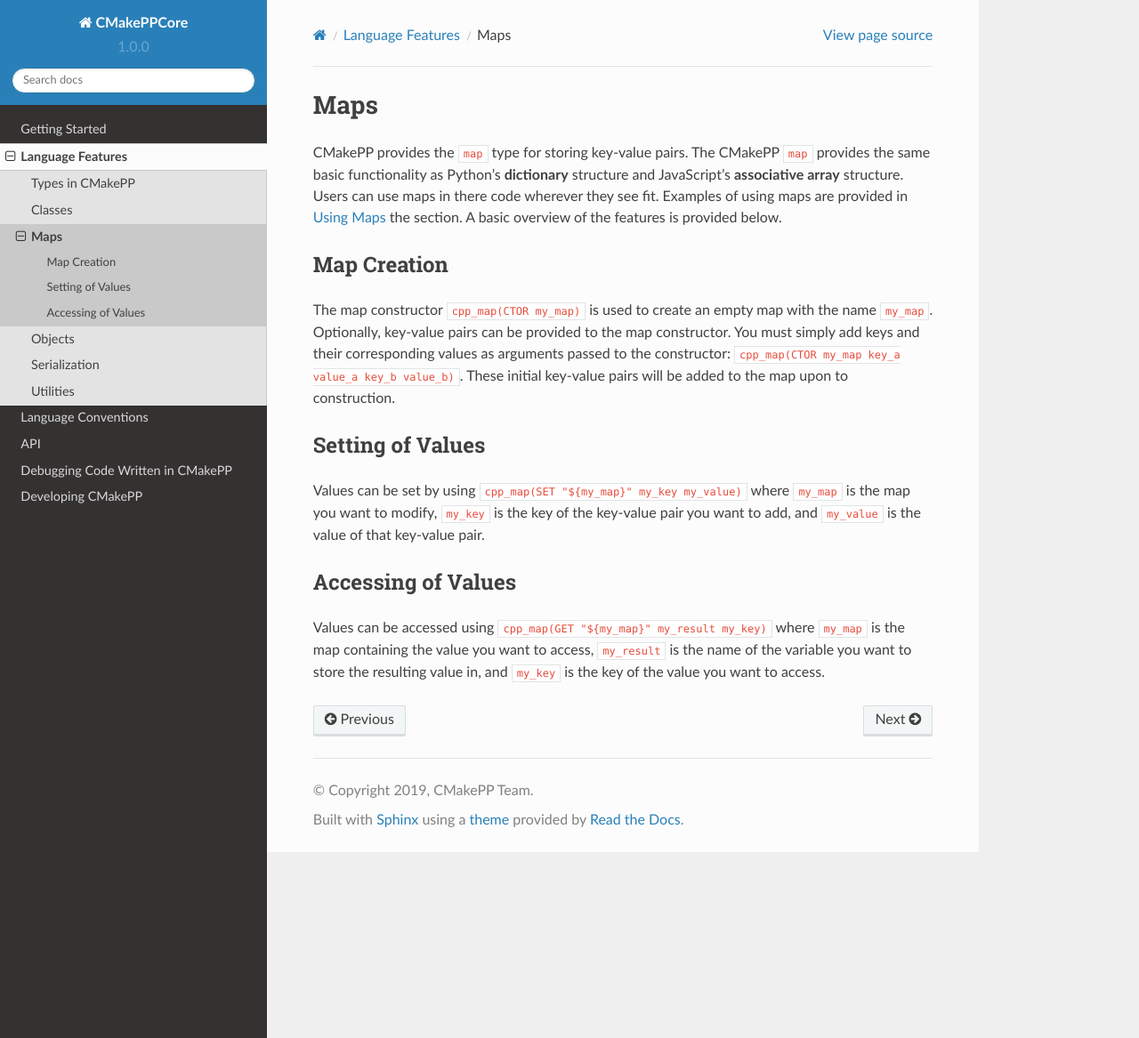
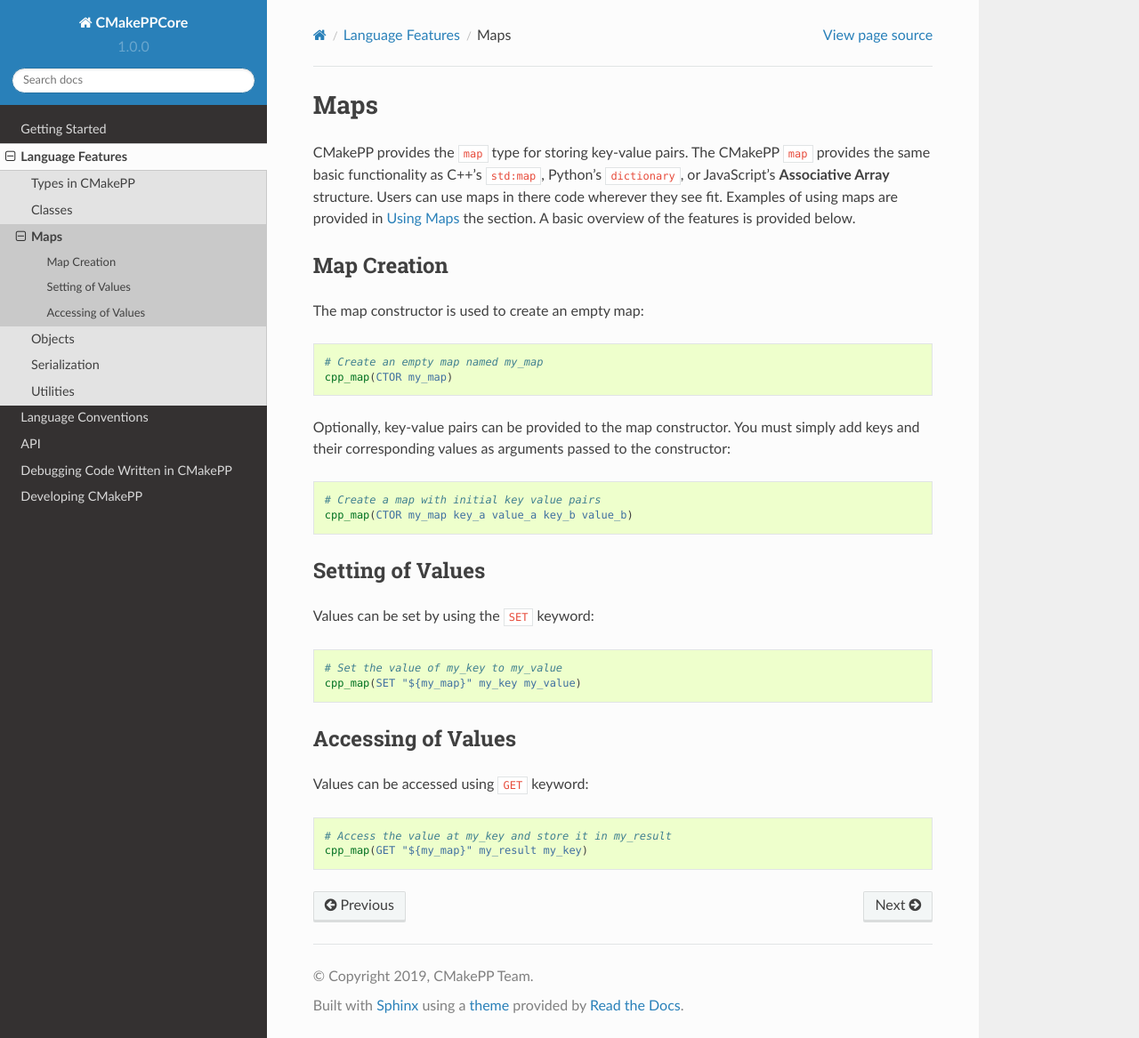
Before and after one commit to CMakePP/CMakePPLang, a Sphinx documentation site: the page built from docs/source/features/maps.rst, in a window 1280 px wide and 1167 px high. Shown: the whole window at 89% size. Built offline with Sphinx 7.4.7 and the Read the Docs theme 2.0.0, drawn with Linux system fonts in a browser that asks for light colours.

Commit message:
update map feature overview to use code snippets

```diff
--- a/docs/source/features/maps.rst
+++ b/docs/source/features/maps.rst
@@ -3,33 +3,47 @@ Maps
 ****
 
 CMakePP provides the ``map`` type for storing key-value pairs. The CMakePP
-``map`` provides the same basic functionality as Python's **dictionary**
-structure and JavaScript's **associative array** structure. Users can use maps
-in there code wherever they see fit. Examples of using maps are provided in
+``map`` provides the same basic functionality as C++'s ``std:map``, Python's
+``dictionary``, or JavaScript's **Associative Array** structure. Users can use
+maps in there code wherever they see fit. Examples of using maps are provided in
 :ref:`using-maps` the section. A basic overview of the features is provided
 below.
 
 Map Creation
 ============
 
-The map constructor ``cpp_map(CTOR my_map)`` is used to create an empty map with
-the name ``my_map``. Optionally, key-value pairs can be provided to the map
-constructor. You must simply add keys and their corresponding values as
-arguments passed to the constructor:
-``cpp_map(CTOR my_map key_a value_a key_b value_b)``. These initial key-value
-pairs will be added to the map upon to construction.
+The map constructor is used to create an empty map:
+
+.. code-block:: cmake
+
+  # Create an empty map named my_map
+  cpp_map(CTOR my_map)
+
+Optionally, key-value pairs can be provided to the map constructor. You must
+simply add keys and their corresponding values as arguments passed to the
+constructor:
+
+.. code-block:: cmake
+
+  # Create a map with initial key value pairs
+  cpp_map(CTOR my_map key_a value_a key_b value_b)
 
 Setting of Values
 =================
 
-Values can be set by using ``cpp_map(SET "${my_map}" my_key my_value)`` where
-``my_map`` is the map you want to modify, ``my_key`` is the key of the key-value
-pair you want to add, and ``my_value`` is the value of that key-value pair.
+Values can be set by using the ``SET`` keyword:
+
+.. code-block:: cmake
+
+    # Set the value of my_key to my_value
+    cpp_map(SET "${my_map}" my_key my_value)
 
 Accessing of Values
 ===================
 
-Values can be accessed using ``cpp_map(GET "${my_map}" my_result my_key)`` where
-``my_map`` is the map containing the value you want to access, ``my_result`` is
-the name of the variable you want to store the resulting value in, and
-``my_key`` is the key of the value you want to access.
+Values can be accessed using ``GET`` keyword:
+
+.. code-block:: cmake
+
+    # Access the value at my_key and store it in my_result
+    cpp_map(GET "${my_map}" my_result my_key)
```
